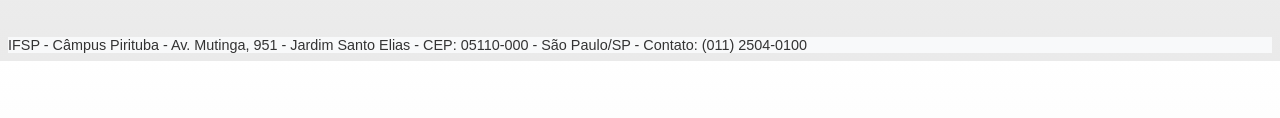
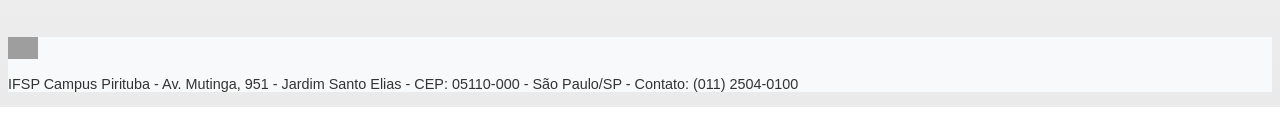
Before and after one commit to carlos-word/dwba4-semana-10-PT3031527, a plain HTML site: page login.html in a window 1280 px wide. Shown: the part 679-797 px from the top of the page. Drawn offline with nearby package versions, Linux system fonts and the light colour scheme; grey boxes are pictures that could not be loaded.

Commit message:
Update login.html

```diff
--- a/login.html
+++ b/login.html
@@ -61,10 +61,12 @@
       </form>
     </div>
   </main>
-
-
-  <footer class="text-center mt-5 p-3">
-    IFSP - Câmpus Pirituba - Av. Mutinga, 951 - Jardim Santo Elias - CEP: 05110-000 - São Paulo/SP - Contato: (011) 2504-0100
+  <footer>
+    <a href="https://www.facebook.com/ifsppirituba">
+      <img src="https://raw.githubusercontent.com/DWBA4/dwba4_semana_imagens/master/facebook.png" alt="facebook" width="30">
+    </a>
+    <p>IFSP Campus Pirituba - Av. Mutinga, 951 - Jardim Santo Elias - CEP: 05110-000 - São Paulo/SP - Contato: (011)
+      2504-0100</p>
   </footer>
 
   <script src="https://cdn.jsdelivr.net/npm/bootstrap@5.3.0/dist/js/bootstrap.bundle.min.js"></script>
```
